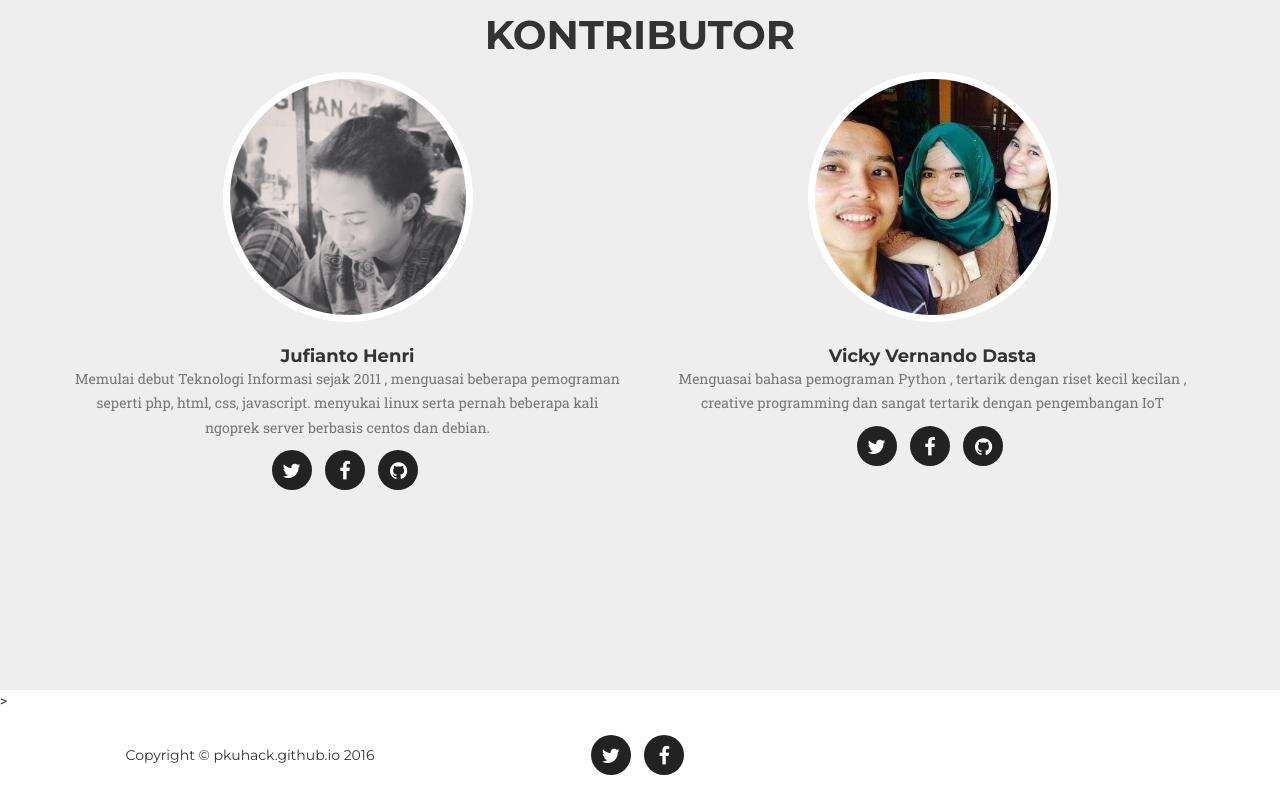
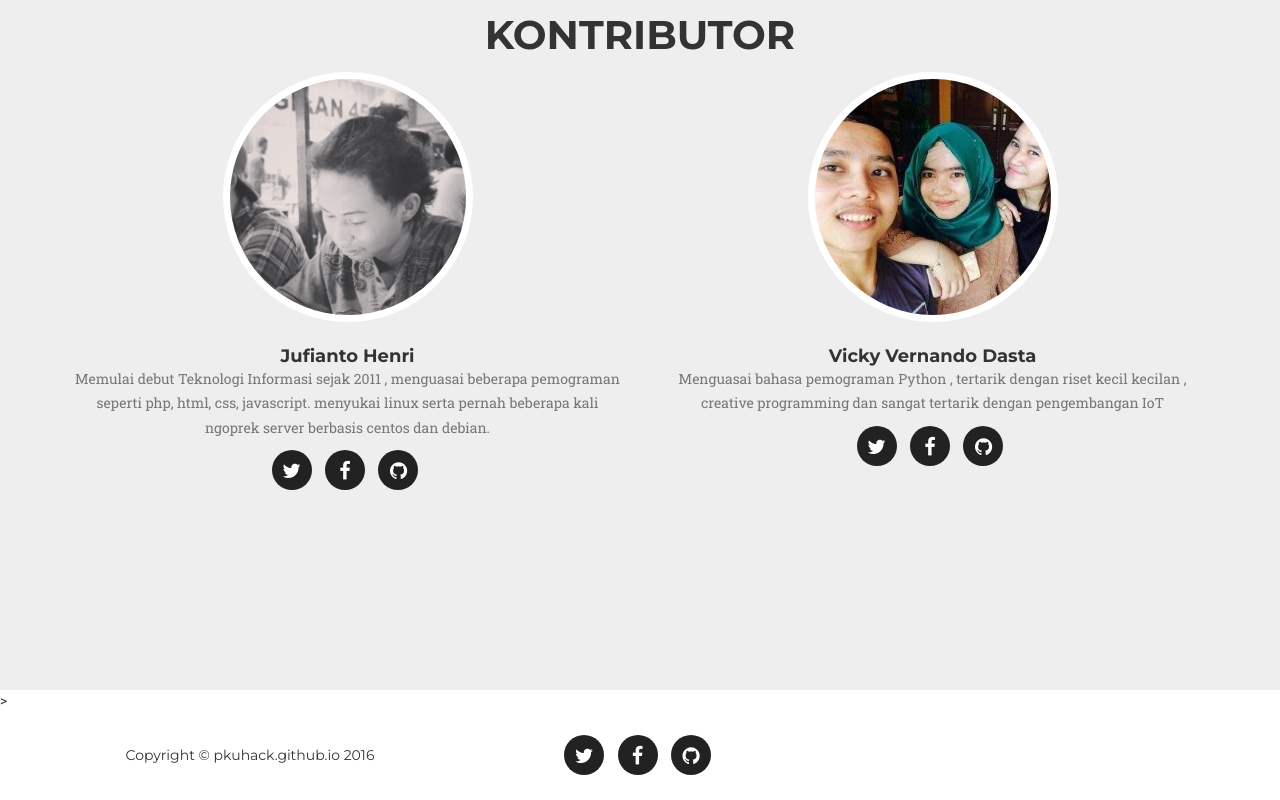
Before and after one commit to pkuhack/pkuhack.github.io, a website: page index.html in a window 1280 px wide. Shown: the part 2634-3434 px from the top of the page. Drawn offline with nearby package versions, Linux system fonts and the light colour scheme; a web font is replaced by a local one.

Commit message:
changes on contact

```diff
--- a/index.html
+++ b/index.html
@@ -466,6 +466,8 @@
                         </li>
                         <li><a href="#"><i class="fa fa-facebook"></i></a>
                         </li>
+                        <li><a href="https://github.com/pkuhack/"><i class="fa fa-github"></i></a>
+                        </li>
                     </ul>
                 </div>
                 <!-- <div class="col-md-4">
```
